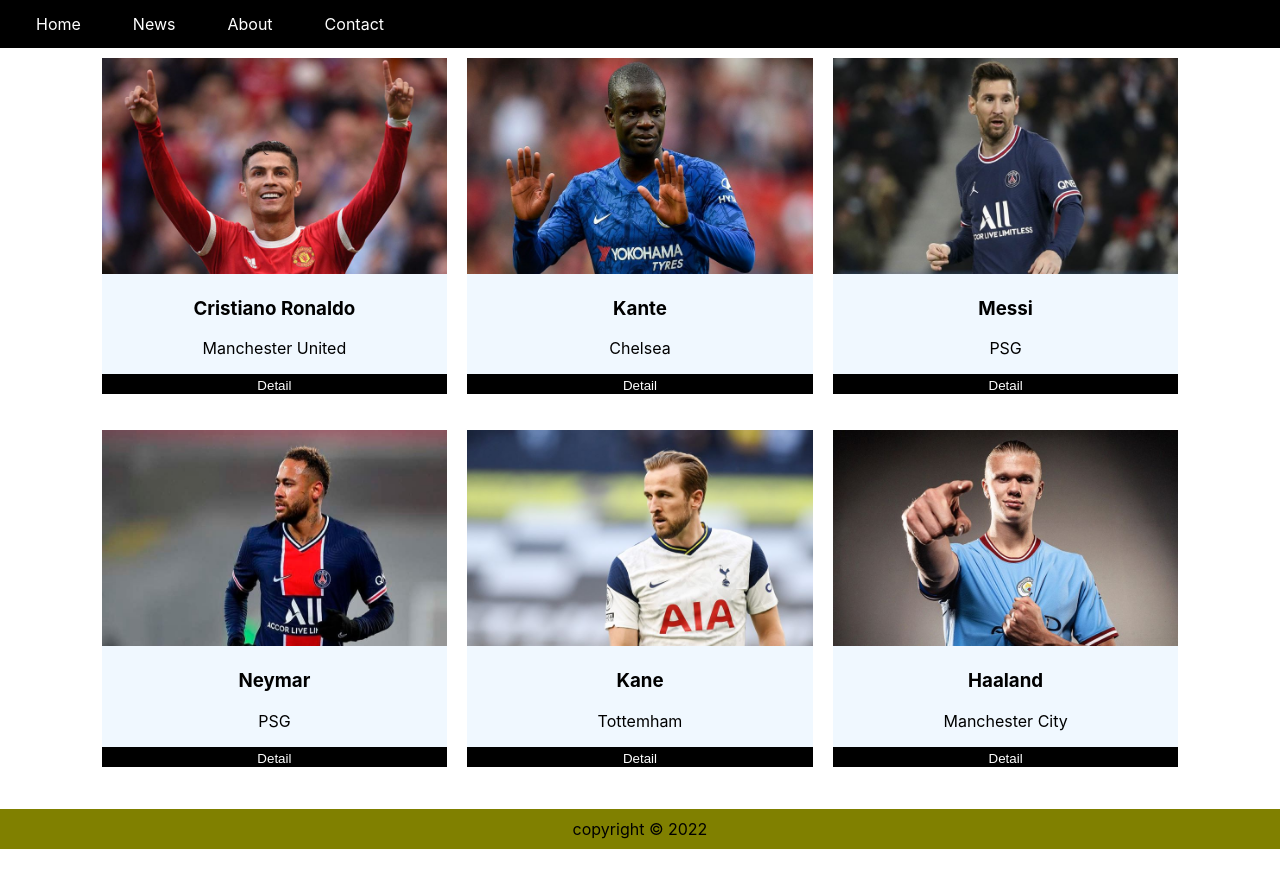
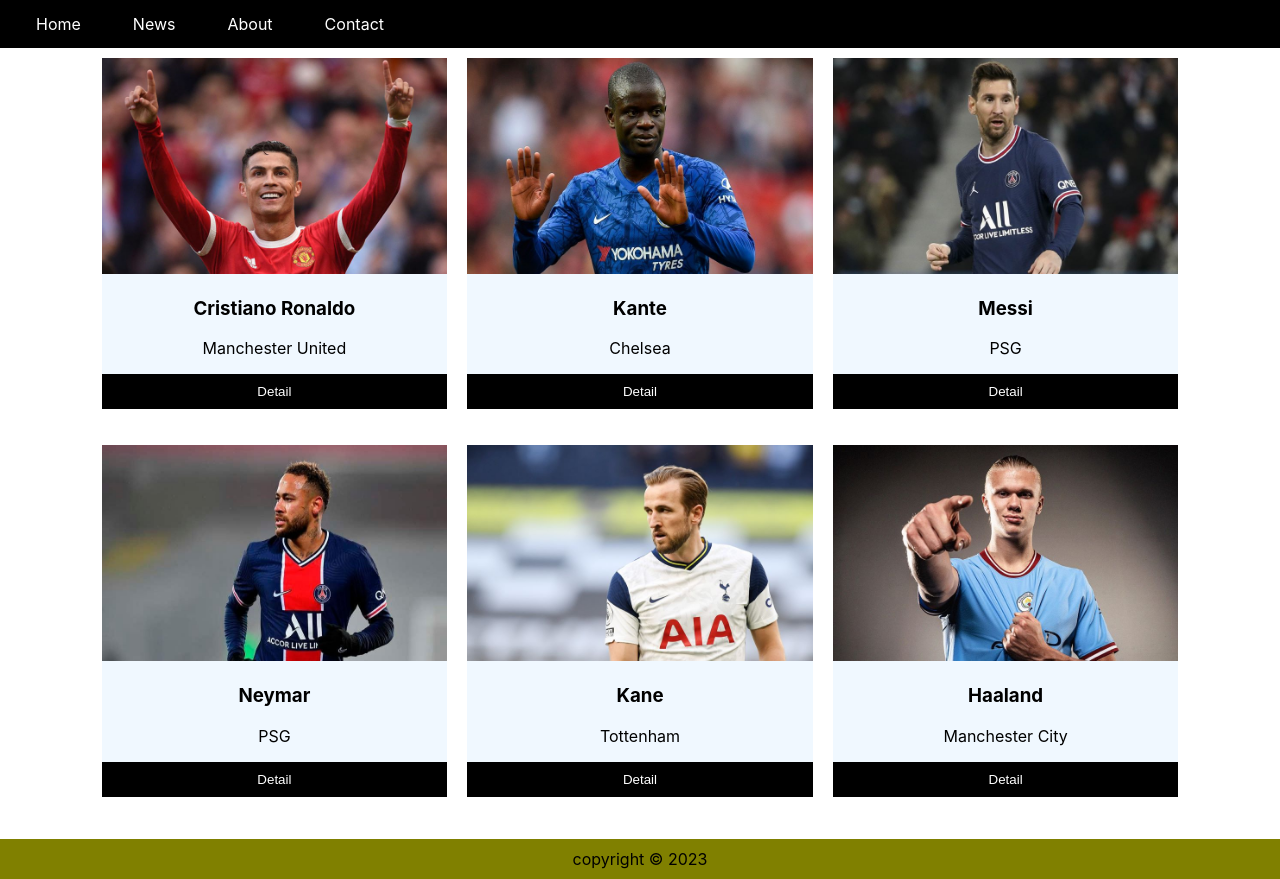
Before and after one commit to harrycricket/FER201m_React, a React (Create React App) app: page / in a window 1280 px wide. Before the commit the page ends 849 px from the top, so only its background shows below. Built offline with nearby package versions, Linux system fonts and the light colour scheme.

Commit message:
learn use State Hook

```diff
--- a/src/App.css
+++ b/src/App.css
@@ -97,6 +97,7 @@ button {
   background-color: black;
   color: white;
   border: none;
+  padding: 10px;
 }
 
 p {
@@ -109,3 +110,55 @@ p {
   padding: 10px;
   color: whit;
 }
+
+.overlay {
+  position: fixed;
+  top: 0;
+  bottom: 0;
+  left: 0;
+  right: 0;
+  background: rgba(0, 0, 0, 0.7);
+  transition: opacity 500ms;
+  visibility: hidden;
+  opacity: 0;
+}
+.overlay:target {
+  visibility: visible;
+  opacity: 1;
+}
+.popup {
+  margin: 70px auto;
+  padding: 5px;
+  background: #fff;
+  border-radius: 5px;
+  width: 30%;
+  position: relative;
+  transition: all 5s ease-in-out;
+}
+.popup img{ width: 100%;}
+.popup h2 {
+  margin-top: 0;
+  color: #333;
+  font-family: Tahoma, Arial, sans-serif;
+}
+.popup .close {
+  position: absolute;
+  top: 0px;
+  right: 20px;
+  transition: all 200ms;
+  font-size: 50px;
+  font-weight: bold;
+  text-decoration: none;
+  color: #000000;
+}
+.popup .close:hover {color: #06D85F;}
+.popup .content {
+  max-height: 30%;
+  overflow: auto;
+}
+
+#openPopUp{
+  color: white;
+  text-decoration: none;
+  cursor: pointer;
+}
--- a/src/components/Footer.js
+++ b/src/components/Footer.js
@@ -1,10 +1,8 @@
-import React, { Component } from "react";
-export default class Footer extends Component {
-    render() {
-        return(
-            <div>
-                <p className="footer">copyright &copy; 2022</p>
-            </div>
-        )
-    }
+import React from "react";
+export default function Footer() {
+  return (
+    <div>
+      <p className="footer">copyright &copy; 2023</p>
+    </div>
+  );
 }
--- a/src/components/Main.js
+++ b/src/components/Main.js
@@ -1,16 +1,8 @@
-import React, { Component } from "react";
+import React, { Component, useState } from "react";
 import { Players } from "../share/ListOfPlayers";
 import PlayersPresentation from "./PlayersPresentation";
-export class Main extends Component {
-  constructor() {
-    super();
-    this.state = {
-      players: Players,
-    };
-  }
-  render() {
-    return <PlayersPresentation players={this.state.players} />;
-  }
+
+export default function Main() {
+  const [players, setPlayers] = useState(Players);
+  return <PlayersPresentation players={players} />;
 }
-
-export default Main;
--- a/src/components/PlayersPresentation.js
+++ b/src/components/PlayersPresentation.js
@@ -1,19 +1,59 @@
 import React from "react";
+import { useState } from "react";
+
 export default function PlayersPresentation({ players }) {
+  const [player, setPlayer] = useState([]);
   return (
     <div className="container">
       {players.map((player) => (
         <div className="column">
           <div className="card">
-            <img src={player.img} />
+            <img src={player.img} alt="" />
             <h3>{player.name}</h3>
             <p className="title">{player.club}</p>
             <p>
-              <button>Detail</button>
+              <button
+                onClick={() => {
+                  setPlayer(player);
+                }}
+              >
+                <a href="#popup1" id="openPopUp">
+                  Detail
+                </a>
+              </button>
             </p>
           </div>
         </div>
       ))}
+      <div id="popup1" className="overlay">
+        <div className="popup">
+          <img src={player.img} alt="" />
+          <h2>{player.name}</h2>
+          <a href="#" className="close">
+            &times;
+          </a>
+          <div className="content">{player.info}</div>
+        </div>
+      </div>
     </div>
   );
 }
+// import React from "react";
+// export default function PlayersPresentation({ players }) {
+//   return (
+//     <div className="container">
+//       {players.map((player) => (
+//         <div className="column">
+//           <div className="card">
+//             <img src={player.img} alt="" />
+//             <h3>{player.name}</h3>
+//             <p className="title">{player.club}</p>
+//             <p>
+//               <button>Detail</button>
+//             </p>
+//           </div>
+//         </div>
+//       ))}
+//     </div>
+//   );
+// }
--- a/src/share/ListOfPlayers.js
+++ b/src/share/ListOfPlayers.js
@@ -1,8 +1,49 @@
 export const Players = [
-    {id: 1, name: "Cristiano Ronaldo", club: "Manchester United", img: 'assets/images/cr.jpg'},
-    {id: 2, name: "Kante", club: "Chelsea", img: 'assets/images/kante.jpg'},
-    {id: 3, name: "Messi", club: "PSG", img: 'assets/images/messi.jpg'},
-    {id: 4, name: "Neymar", club: "PSG", img: 'assets/images/neymar.jpg'},
-    {id: 5, name: "Kane", club: "Tottemham", img: 'assets/images/kane.jpg'},
-    {id: 6, name: "Haaland", club: "Manchester City", img: 'assets/images/haaland.jpg'},
+  {
+    id: 1,
+    name: "Cristiano Ronaldo",
+    club: "Manchester United",
+    img: "assets/images/cr.jpg",
+    info: "Cristiano Ronaldo dos Santos Aveiro was born 5 February 1985 is a Portuguese professional footballer who plays as a forward for Premier League club Manchester United and captains the Portugal national team.",
+  },
+
+  {
+    id: 2,
+    name: "Kante",
+    club: "Chelsea",
+    img: "assets/images/kante.jpg",
+    info: "N Golo Kanté (born 29 March 1991) is a French professional footballer who plays as a central midfielder for Premier League club Chelsea and the France national team. Kanté is widely praised for his work rate and defensive acumen.",
+  },
+
+  {
+    id: 3,
+    name: "Messi",
+    club: "PSG",
+    img: "assets/images/messi.jpg",
+    info: "Lionel Andrés Messi born 24 June 1987, also known as Leo Messi, is an Argentine professional footballer who plays as a forward for Ligue 1 club Paris Saint-Germain and captains the Argentina national team. Widely regarded as one of the greatest players of all time, Messi has won a record seven Ballon d Or awards, a record six European Golden Shoes, and in 2020 was named to the Ballon d Or Dream Team. Until leaving the club in 2021.",
+  },
+
+  {
+    id: 4,
+    name: "Neymar",
+    club: "PSG",
+    img: "assets/images/neymar.jpg",
+    info: "Neymar da Silva Santos Júnior (born 5 February 1992), known as Neymar, is a Brazilian professional footballer who plays as a forward for Ligue 1 club Paris Saint-Germain and the Brazil national team. He is considered a versatile player, being able to play as either a central striker, second striker, winger or occasionally as an attacking midfielder. A prolific goalscorer and renowned playmaker, he is regarded as one of the best players in the world. Neymar has scored at least 100 goals for three different clubs, making him one of three players to achieve this",
+  },
+
+  {
+    id: 5,
+    name: "Kane",
+    club: "Tottenham",
+    img: "assets/images/kane.jpg",
+    info: "Harry Edward Kane MBE (born 28 July 1993) is an English professional footballer who plays as a striker for Premier League club Tottenham Hotspur and captains the England national team. Regarded as one of the best strikers in the world, Kane is known for his prolific goalscoring record and ability to link play.[4][5] He ranks as Tottenham second-highest all-time top goalscorer and the third-highest Premier League all-time top goalscorer",
+  },
+
+  {
+    id: 6,
+    name: "Haaland",
+    club: "Manchester City",
+    img: "assets/images/haaland.jpg",
+    info: "Erling Braut Haaland (né Håland; born 21 July 2000) is a Norwegian professional footballer who plays as a striker for Premier League club Manchester City and the Norway national team. Considered one of the best players in the world, he is known for his athleticism, speed and finishing.",
+  },
 ];
```
Also changed, not shown: src/index.js (+6 -6 lines).
